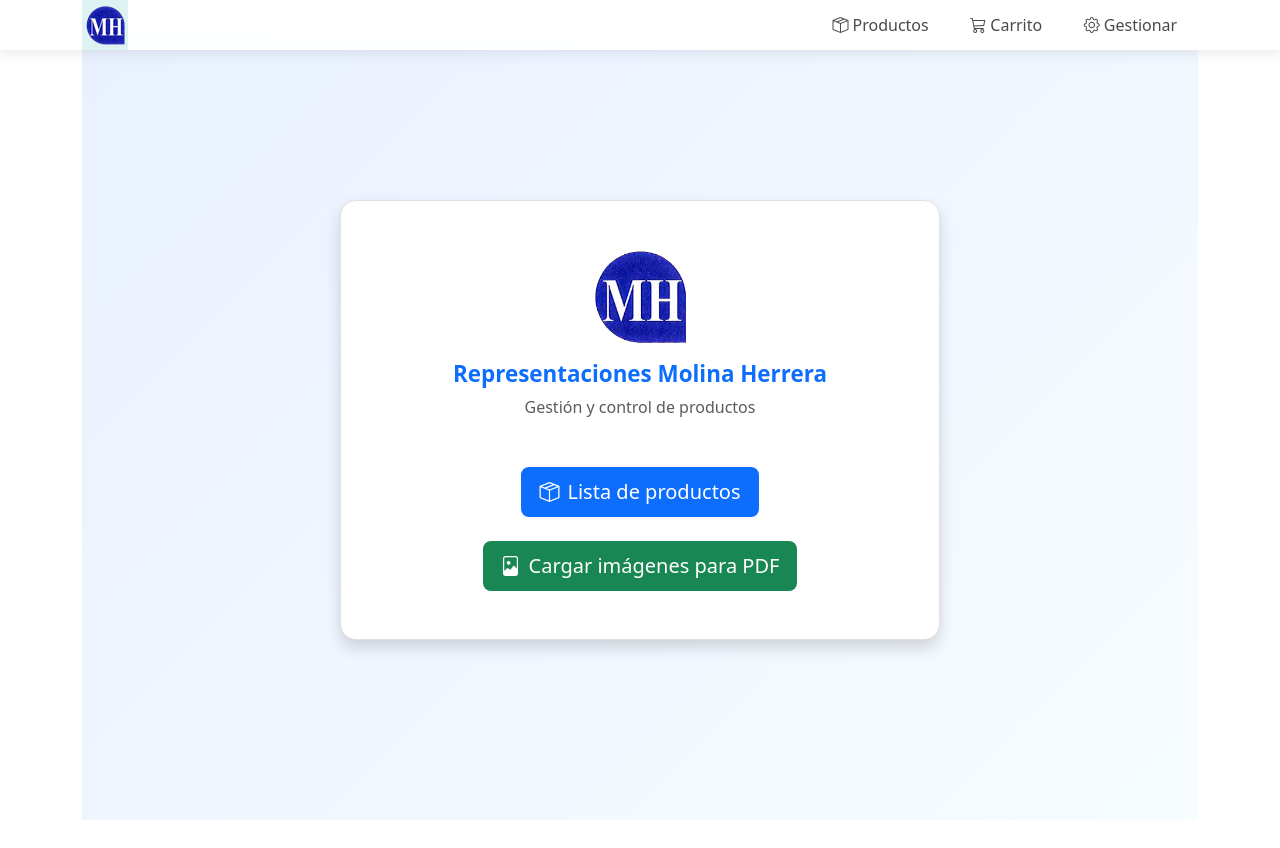
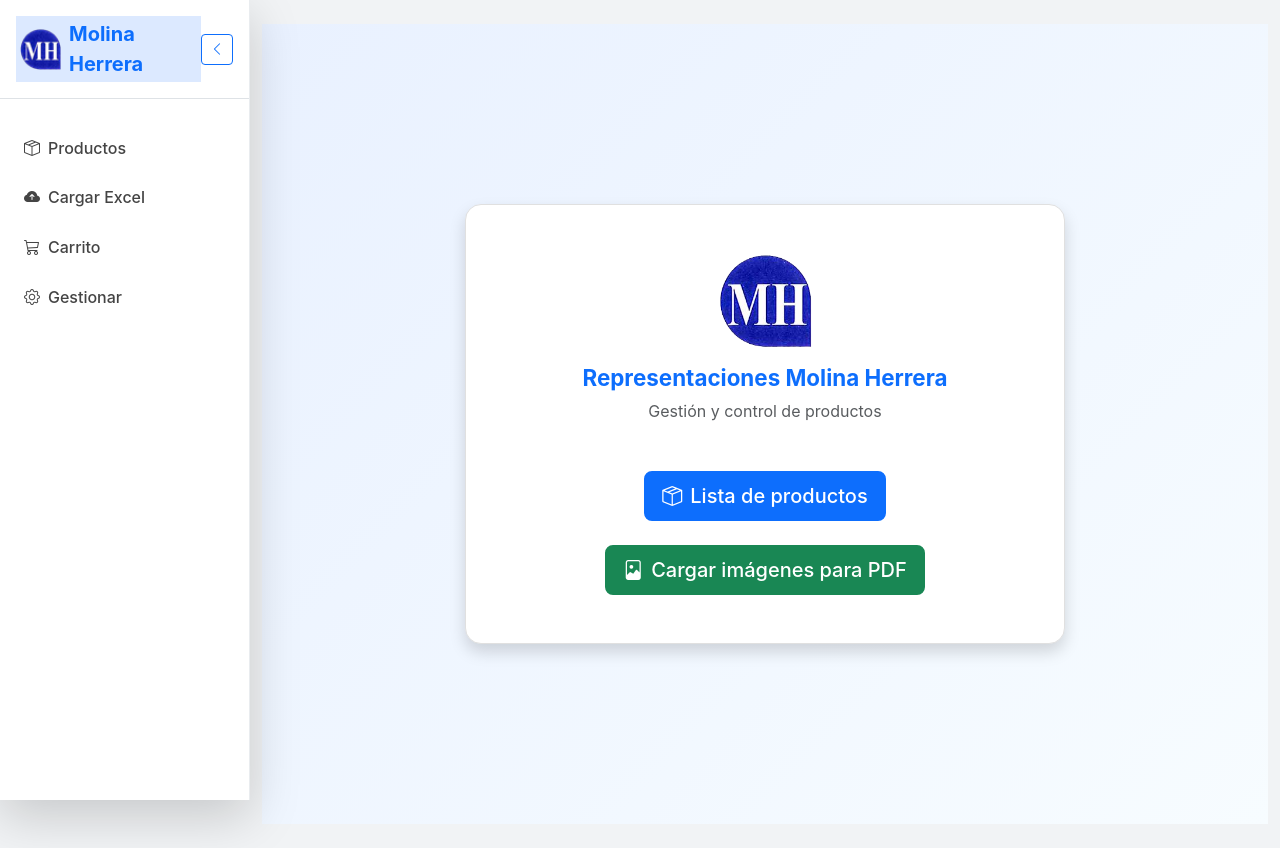
Before and after one commit to AntonioRomeroVelez/pedidosMH_2025, a Vue app: page / in a window 1280 px wide. Before the commit the page ends 820 px from the top, so only its background shows below. Built offline with nearby package versions, Linux system fonts and the light colour scheme.

Commit message:
modificado estilo pagin principal

```diff
--- a/src/App.vue
+++ b/src/App.vue
@@ -5,17 +5,16 @@ import alertify from "alertifyjs";
 
 const isMobile = ref(false);
 const menuOpen = ref(false);
+const sidebarOpen = ref(true);
 
 const handleClickOutside = (event) => {
   const menu = document.querySelector(".mobile-menu");
   const button = document.querySelector(".mobile-menu-button");
   const navbar = document.querySelector(".mobile-navbar");
 
-  // Si el menú está cerrado, no hacemos nada
   if (!menuOpen.value) return;
 
   try {
-    // Verificar si el clic fue fuera del menú y del botón
     const isOutside =
       menu &&
       !menu.contains(event.target) &&
@@ -25,7 +24,6 @@ const handleClickOutside = (event) => {
 
     if (isOutside) {
       menuOpen.value = false;
-      // Eliminar el foco del botón
       if (document.activeElement instanceof HTMLElement) {
         document.activeElement.blur();
       }
@@ -36,17 +34,12 @@ const handleClickOutside = (event) => {
   }
 };
 
-// Manejar pérdida de foco
-const handleBlur = (event) => {
+const handleBlur = () => {
   if (!menuOpen.value) return;
-
-  // Dar tiempo para detectar el nuevo elemento enfocado
   setTimeout(() => {
     const menu = document.querySelector(".mobile-menu");
     const button = document.querySelector(".mobile-menu-button");
     const activeElement = document.activeElement;
-
-    // Si el foco no está en el menú ni en el botón, cerrar
     if (
       menu &&
       button &&
@@ -59,115 +52,52 @@ const handleBlur = (event) => {
   }, 0);
 };
 
-// Manejar scroll
 const handleScroll = () => {
-  if (menuOpen.value) {
-    menuOpen.value = false;
-  }
+  if (menuOpen.value) menuOpen.value = false;
 };
 
 const checkMobile = () => {
   isMobile.value = window.innerWidth <= 768;
 };
 
+const toggleSidebar = () => {
+  sidebarOpen.value = !sidebarOpen.value;
+};
+
 onMounted(() => {
   checkMobile();
-
-  // Event Listeners
   window.addEventListener("resize", checkMobile);
   document.addEventListener("pointerdown", handleClickOutside, true);
   document.addEventListener("focusout", handleBlur, true);
   window.addEventListener("scroll", handleScroll, { passive: true });
   window.addEventListener("close-mobile-menu", handleCloseMenu);
-
-  // Eventos táctiles específicos para móviles
   if ("ontouchstart" in window) {
-    document.addEventListener(
-      "touchstart",
-      (e) => {
-        if (menuOpen.value) {
-          handleClickOutside(e);
-        }
-      },
-      { passive: true }
-    );
+    document.addEventListener("touchstart", handleClickOutside, {
+      passive: true,
+    });
   }
 });
 
 onBeforeUnmount(() => {
-  // Limpieza de Event Listeners
   window.removeEventListener("resize", checkMobile);
   document.removeEventListener("pointerdown", handleClickOutside, true);
   document.removeEventListener("focusout", handleBlur, true);
   window.removeEventListener("scroll", handleScroll);
   window.removeEventListener("close-mobile-menu", handleCloseMenu);
-
-  if ("ontouchstart" in window) {
-    document.removeEventListener("touchstart", handleClickOutside);
-  }
 });
 
-// función nombrada para cerrar el menú (usada por window events)
 function handleCloseMenu() {
   menuOpen.value = false;
 }
 </script>
 
 <template>
-  <!-- Menú de escritorio -->
-  <nav class="navbar navbar-expand-lg custom-navbar fixed-top" v-if="!isMobile">
-    <div class="container">
-      <RouterLink
-        class="navbar-brand d-flex align-items-center brand-link"
-        to="/"
-      >
-        <div class="logo-container">
-          <img src="/logo.png" alt="MH Logo" class="company-logo" />
-        </div>
-      </RouterLink>
-
-      <button
-        class="navbar-toggler custom-toggler"
-        type="button"
-        data-bs-toggle="collapse"
-        data-bs-target="#navbarNav"
-        aria-controls="navbarNav"
-        aria-expanded="false"
-        aria-label="Toggle navigation"
-      >
-        <i class="bi bi-list"></i>
-      </button>
-
-      <div class="collapse navbar-collapse" id="navbarNav">
-        <ul class="navbar-nav ms-auto align-items-lg-center">
-          <li class="nav-item">
-            <RouterLink class="nav-link custom-link" to="/productos">
-              <i class="bi bi-box-seam me-1"></i>
-              Productos
-            </RouterLink>
-          </li>
-          <li class="nav-item">
-            <RouterLink class="nav-link custom-link" to="/carrito">
-              <i class="bi bi-cart3 me-1"></i>
-              Carrito
-            </RouterLink>
-          </li>
-          <li class="nav-item">
-            <RouterLink class="nav-link custom-link" to="/gestionar">
-              <i class="bi bi-gear me-1"></i>
-              Gestionar
-            </RouterLink>
-          </li>
-        </ul>
-      </div>
-    </div>
-  </nav>
-
-  <!-- Menú para móviles -->
+  <div class="app-layout">
+    <!-- 📱 Navbar móvil -->
     <nav class="mobile-navbar" v-if="isMobile">
       <div class="mobile-brand">
         <RouterLink to="/" class="mobile-brand-link">
-        <img src="/logo.png" alt="MH Logo" class="company-logo" />
+          <img src="/logo.png" alt="MH Logo" class="company-logo-mobile me-2" />
         </RouterLink>
 
         <button
@@ -179,325 +109,252 @@ function handleCloseMenu() {
         </button>
       </div>
 
+      <transition name="fade-slide">
         <div v-if="menuOpen" class="mobile-menu">
-      <RouterLink class="mobile-link" to="/productos" @click="menuOpen = false">
-        <i class="bi bi-box-seam me-2"></i>
-        Productos
+          <RouterLink
+            class="mobile-link"
+            to="/productos"
+            @click="menuOpen = false"
+          >
+            <i class="bi bi-box-seam me-2"></i> Productos
           </RouterLink>
           <RouterLink
             class="mobile-link"
             to="/cargarexcel"
             @click="menuOpen = false"
           >
-        <i class="bi bi-cloud-arrow-up-fill me-2"></i>
-        Cargar Excel
+            <i class="bi bi-cloud-arrow-up-fill me-2"></i> Cargar Excel
           </RouterLink>
-      <RouterLink class="mobile-link" to="/carrito" @click="menuOpen = false">
-        <i class="bi bi-cart3 me-2"></i>
-        Carrito
+          <RouterLink
+            class="mobile-link"
+            to="/carrito"
+            @click="menuOpen = false"
+          >
+            <i class="bi bi-cart3 me-2"></i> Carrito
           </RouterLink>
-      <RouterLink class="mobile-link" to="/gestionar" @click="menuOpen = false">
-        <i class="bi bi-gear me-2"></i>
-        Gestionar
+          <RouterLink
+            class="mobile-link"
+            to="/gestionar"
+            @click="menuOpen = false"
+          >
+            <i class="bi bi-gear me-2"></i> Gestionar
           </RouterLink>
         </div>
+      </transition>
     </nav>
 
-  <!-- Vista principal -->
-  <div class="container containerApp">
+    <!-- 💻 Sidebar (solo escritorio) -->
+    <aside
+      v-if="!isMobile"
+      :class="['sidebar shadow-lg', { 'sidebar-collapsed': !sidebarOpen }]"
+    >
+      <div
+        class="sidebar-header d-flex align-items-center justify-content-between px-3 py-3 border-bottom"
+      >
+        <RouterLink
+          to="/"
+          class="d-flex align-items-center text-decoration-none"
+        >
+          <img src="/logo.png" alt="Logo" class="sidebar-logo me-2" />
+          <span v-if="sidebarOpen" class="fw-bold text-primary fs-5"
+            >Molina Herrera</span
+          >
+        </RouterLink>
+        <button
+          class="btn btn-sm btn-outline-primary toggle-btn"
+          @click="toggleSidebar"
+        >
+          <i
+            class="bi"
+            :class="sidebarOpen ? 'bi-chevron-left' : 'bi-chevron-right'"
+          ></i>
+        </button>
+      </div>
+
+      <nav class="sidebar-nav mt-3">
+        <RouterLink class="sidebar-link" to="/productos">
+          <i class="bi bi-box-seam me-2"></i>
+          <span v-if="sidebarOpen">Productos</span>
+        </RouterLink>
+        <RouterLink class="sidebar-link" to="/cargarexcel">
+          <i class="bi bi-cloud-arrow-up-fill me-2"></i>
+          <span v-if="sidebarOpen">Cargar Excel</span>
+        </RouterLink>
+        <RouterLink class="sidebar-link" to="/carrito">
+          <i class="bi bi-cart3 me-2"></i>
+          <span v-if="sidebarOpen">Carrito</span>
+        </RouterLink>
+        <RouterLink class="sidebar-link" to="/gestionar">
+          <i class="bi bi-gear me-2"></i>
+          <span v-if="sidebarOpen">Gestionar</span>
+        </RouterLink>
+      </nav>
+    </aside>
+
+    <!-- 🧭 Contenido principal -->
+    <main
+      :class="['main-content', { 'main-expanded': !sidebarOpen && !isMobile }]"
+    >
+      <div class="container py-4">
         <RouterView />
+      </div>
+    </main>
   </div>
 </template>
 
-<style>
-/* Estilos del navbar */
-.custom-navbar {
-  background: rgba(255, 255, 255, 0.95);
-  backdrop-filter: blur(10px);
-  box-shadow: 0 2px 15px rgba(0, 0, 0, 0.1);
-  padding: 0rem 0;
-  transition: all 0.3s ease;
+<style scoped>
+.app-layout {
+  display: flex;
+  min-height: 100vh;
+  background: #f1f3f5;
+  font-family: "Inter", sans-serif;
 }
 
-/* Estilos del logo y marca */
-.logo-container {
+/* SIDEBAR */
+.sidebar {
+  position: fixed;
+  top: 0;
+  left: 0;
+  width: 250px;
+  height: 100%;
+  background: #ffffff;
+  border-right: 1px solid #e9ecef;
+  transition: width 0.3s ease, background 0.3s ease;
   display: flex;
-  align-items: center;
-  gap: 0.75rem;
+  flex-direction: column;
 }
 
-.company-logo {
-  width: 40px;
-  height: 40px;
+.sidebar-collapsed {
+  width: 80px;
+}
+
+.sidebar-logo {
+  width: 42px;
+  height: 42px;
   object-fit: contain;
   transition: all 0.3s ease;
 }
 
-.company-logo-mobile {
-  width: 35px;
-  height: 35px;
-  object-fit: contain;
-  transition: all 0.3s ease;
+.sidebar-nav {
+  flex: 1;
+  padding: 0.5rem;
 }
 
-.brand-text {
+.sidebar-link {
   display: flex;
-  flex-direction: column;
-  line-height: 1.1;
-}
-
-.company-name {
-  font-size: 1.5rem;
-  font-weight: 700;
-  color: #0d6efd;
-  letter-spacing: -0.5px;
-}
-
-.company-type {
-  font-size: 0.9rem;
-  color: #2028b1;
+  align-items: center;
+  padding: 0.8rem 1rem;
+  color: #444;
+  text-decoration: none;
+  border-radius: 8px;
+  transition: all 0.25s ease;
   font-weight: 500;
 }
 
-.brand-link:hover .company-logo {
-  transform: scale(1.1) rotate(-5deg);
-}
-
-.mobile-brand-link:hover .company-logo-mobile {
-  transform: scale(1.1);
-}
-
-/* Estilos de los enlaces */
-.custom-link {
-  font-weight: 500;
-  color: #4a4a4a !important;
-  transition: all 0.3s ease;
-  padding: 0.5rem 1rem !important;
-  margin: 0 0.3rem;
-  border-radius: 8px;
-  display: flex;
-  align-items: center;
-}
-
-.custom-link:hover {
-  color: #0d6efd !important;
-  background-color: rgba(32, 167, 177, 0.1);
-  transform: translateY(-1px);
+.sidebar-link:hover {
+  background: #e7f1ff;
+  color: #0d6efd;
+  transform: translateX(4px);
 }
 
 .router-link-active {
+  background: #dce9ff !important;
   color: #0d6efd !important;
-  background-color: rgba(32, 167, 177, 0.15);
   font-weight: 600;
 }
 
-/* Estilos para móviles */
+/* MAIN */
+.main-content {
+  margin-left: 250px;
+  flex-grow: 1;
+  transition: margin-left 0.3s ease;
+}
+
+.main-expanded {
+  margin-left: 80px;
+}
+
+/* NAVBAR MÓVIL */
 .mobile-navbar {
   position: fixed;
   top: 0;
-  left: 0;
-  right: 0;
+  width: 100%;
+  background: white;
   z-index: 1050;
-  background: rgba(255, 255, 255, 0.95);
-  backdrop-filter: blur(10px);
-  box-shadow: 0 2px 15px rgba(0, 0, 0, 0.1);
+  box-shadow: 0 2px 12px rgba(0, 0, 0, 0.08);
 }
 
 .mobile-brand {
   display: flex;
   justify-content: space-between;
   align-items: center;
-  padding: 0rem 1rem;
-}
-
-.mobile-brand-link {
-  display: flex;
-  align-items: center;
-  gap: 0.5rem;
-  text-decoration: none;
-  color: inherit;
+  padding: 0.9rem 1rem;
 }
 
 .mobile-menu-button {
   background: none;
   border: none;
+  font-size: 1.8rem;
   color: #0d6efd;
-  font-size: 1.5rem;
-  padding: 0rem 0.5rem;
-  cursor: pointer;
-  transition: all 0.3s ease;
+  transition: transform 0.2s;
 }
 
 .mobile-menu-button:hover {
-  transform: scale(1.1);
+  transform: rotate(5deg);
 }
 
 .mobile-menu {
-  padding: 0.5rem;
   background: white;
-  border-top: 1px solid rgba(0, 0, 0, 0.1);
-  animation: slideDown 0.2s ease-out;
-  transform-origin: top;
-  -webkit-tap-highlight-color: transparent;
-}
-
-@keyframes slideDown {
-  from {
-    opacity: 0;
-    transform: translateY(-10px);
-  }
-  to {
-    opacity: 1;
-    transform: translateY(0);
-  }
+  border-top: 1px solid rgba(0, 0, 0, 0.08);
 }
 
 .mobile-link {
   display: flex;
   align-items: center;
-  padding: 0.875rem 1rem;
-  color: #4a4a4a;
+  padding: 0.85rem 1rem;
+  color: #333;
   text-decoration: none;
-  transition: all 0.2s ease;
-  border-radius: 8px;
-  margin: 0.25rem 0;
   font-weight: 500;
+  transition: all 0.25s ease;
 }
 
 .mobile-link:hover {
-  background: rgba(32, 167, 177, 0.1);
+  background: #e7f1ff;
   color: #0d6efd;
 }
 
-.mobile-link.router-link-active {
-  background: rgba(32, 167, 177, 0.15);
-  color: #0d6efd;
-  font-weight: 600;
+/* Transición menú móvil */
+.fade-slide-enter-active,
+.fade-slide-leave-active {
+  transition: all 0.3s ease;
 }
 
-.containerApp {
-  margin-top: 20px;
-  width: 100%;
+.fade-slide-enter-from,
+.fade-slide-leave-to {
+  opacity: 0;
+  transform: translateY(-10px);
+}
+.main-content {
+  margin-left: 250px;
+  flex-grow: 1;
+  transition: margin-left 0.3s ease;
 }
 
-.alertify-notifier {
-  z-index: 9999 !important;
+/* Cuando el sidebar está colapsado en escritorio */
+.main-expanded {
+  margin-left: 80px;
 }
 
-/* Alertify: asegurar visibilidad por encima de overlays y en pantallas móviles */
-.ajs-notifier,
-.ajs-message,
-.ajs-reset,
-.ajs-log,
-.ajs-error,
-.ajs-success,
-.ajs-alert,
-.ajs-notifier.ajs-top,
-.ajs-dialog {
-  z-index: 2147483647 !important;
-  pointer-events: auto !important;
+/* 🔹 En pantallas móviles el contenido debe ocupar el ancho completo */
+@media (max-width: 768px) {
+  .main-content {
+    margin-left: 0 !important;
+    width: 100% !important;
+    padding: 0 !important;
   }
 
-.ajs-notifier {
-  max-width: 95% !important;
-  left: 50% !important;
-  transform: translateX(-50%) !important;
-  box-sizing: border-box !important;
-  padding: 0 0.25rem !important;
-}
-.ajs-notifier {
-  position: fixed !important;
-  top: 20px !important;
-  z-index: 2147483647 !important;
-}
-
-.ajs-message {
-  word-break: break-word !important;
-  white-space: normal !important;
-  box-shadow: 0 4px 6px rgba(0, 0, 0, 0.1) !important;
-  border-radius: 8px !important;
-  font-size: 15px !important;
-  padding: 12px 16px !important;
-}
-
-/* Mejorar visibilidad de los diálogos de confirmación */
-.ajs-dialog {
-  max-width: 95% !important;
-  border-radius: 12px !important;
-  box-shadow: 0 8px 16px rgba(0, 0, 0, 0.15) !important;
-}
-
-.ajs-header {
-  border-radius: 12px 12px 0 0 !important;
-  padding: 16px !important;
-  font-size: 18px !important;
-  font-weight: 600 !important;
-}
-
-.ajs-body {
-  padding: 16px !important;
-  font-size: 15px !important;
-}
-
-.ajs-footer {
-  padding: 12px 16px !important;
-  border-radius: 0 0 12px 12px !important;
-}
-
-.ajs-button {
-  border-radius: 6px !important;
-  padding: 8px 16px !important;
-  font-weight: 500 !important;
-  transition: all 0.2s !important;
-}
-
-@media (max-width: 480px) {
-  .ajs-notifier {
-    top: 12px !important;
-    left: 50% !important;
-    transform: translateX(-50%) !important;
-    width: 90% !important;
-    font-size: 14px !important;
-  }
-
-  .ajs-message {
-    padding: 10px 12px !important;
-    font-size: 14px !important;
-  }
-  .ajs-dialog {
-    margin: 16px !important;
-  }
-
-  .ajs-body {
-    padding: 12px !important;
-  }
-
-  .ajs-footer {
-    padding: 8px 12px !important;
-  }
-
-  .ajs-button {
-    padding: 8px 12px !important;
-    font-size: 14px !important;
+  .main-expanded {
+    margin-left: 0 !important;
   }
 }
-
-/* Mejoras para mensajes de éxito/error */
-.ajs-success {
-  background-color: #d4edda !important;
-  color: #155724 !important;
-  border-color: #c3e6cb !important;
-}
-
-.ajs-error {
-  background-color: #f8d7da !important;
-  color: #721c24 !important;
-  border-color: #f5c6cb !important;
-}
-
-/* Backdrop para diálogos */
-.ajs-dim {
-  background-color: rgba(0, 0, 0, 0.5) !important;
-  backdrop-filter: blur(2px) !important;
-}
 </style>
```
Also changed, not shown: 32 other files (tests, documents, lock files or other folders). Lines whose indentation alone changed are shown as unchanged.
